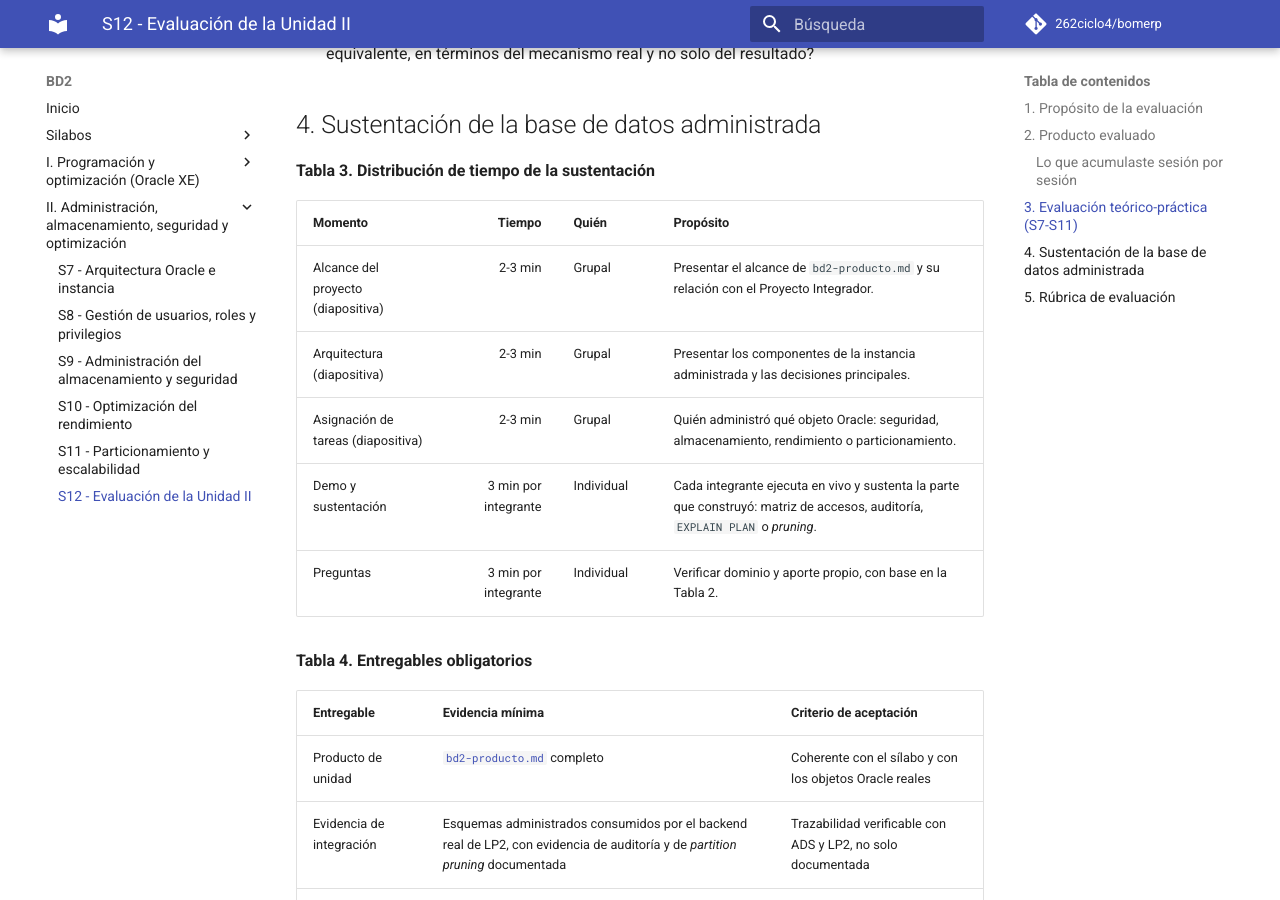
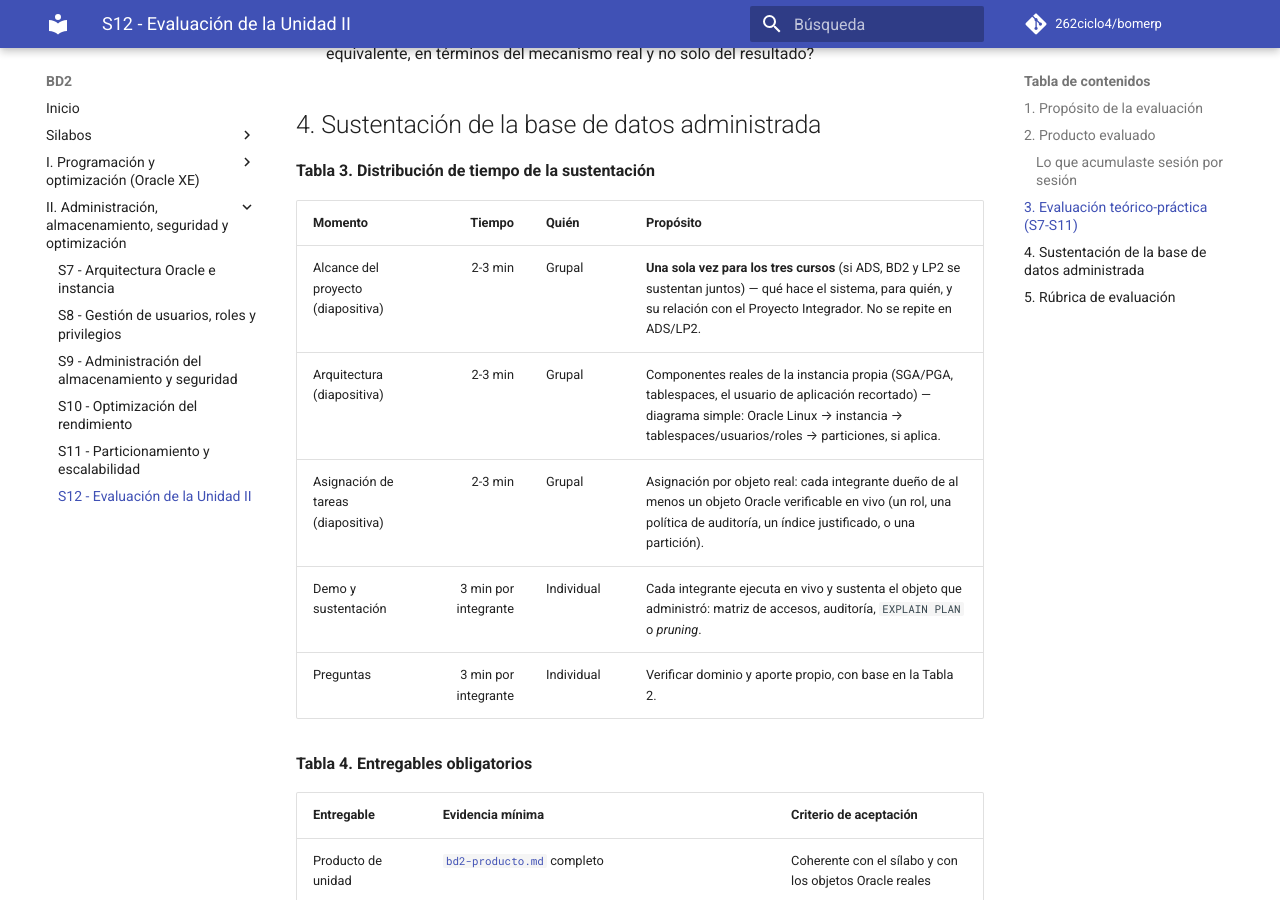
Before and after one commit to 262ciclo4/bomerp, an MkDocs documentation site: the page built from docs/bd2/sesiones/S12_Evaluacion_Unidad_2.md, in a window 1280 px wide and 900 px high, scrolled down 3109 px. Built offline with MkDocs 1.6.1 and Material for MkDocs 9.7.7, drawn with Linux system fonts in a browser that asks for light colours; comment, search, counter and statistics services are not loaded.

Commit message:
s12 evaluación unidad 2

```diff
--- a/docs/bd2/sesiones/S12_Evaluacion_Unidad_2.md
+++ b/docs/bd2/sesiones/S12_Evaluacion_Unidad_2.md
@@ -64,10 +64,10 @@ Preguntas de referencia (el docente puede formular equivalentes):
 
 | Momento | Tiempo | Quién | Propósito |
 |---|---:|---|---|
-| Alcance del proyecto (diapositiva) | 2-3 min | Grupal | Presentar el alcance de `bd2-producto.md` y su relación con el Proyecto Integrador. |
-| Arquitectura (diapositiva) | 2-3 min | Grupal | Presentar los componentes de la instancia administrada y las decisiones principales. |
-| Asignación de tareas (diapositiva) | 2-3 min | Grupal | Quién administró qué objeto Oracle: seguridad, almacenamiento, rendimiento o particionamiento. |
-| Demo y sustentación | 3 min por integrante | Individual | Cada integrante ejecuta en vivo y sustenta la parte que construyó: matriz de accesos, auditoría, `EXPLAIN PLAN` o *pruning*. |
+| Alcance del proyecto (diapositiva) | 2-3 min | Grupal | **Una sola vez para los tres cursos** (si ADS, BD2 y LP2 se sustentan juntos) — qué hace el sistema, para quién, y su relación con el Proyecto Integrador. No se repite en ADS/LP2. |
+| Arquitectura (diapositiva) | 2-3 min | Grupal | Componentes reales de la instancia propia (SGA/PGA, tablespaces, el usuario de aplicación recortado) — diagrama simple: Oracle Linux → instancia → tablespaces/usuarios/roles → particiones, si aplica. |
+| Asignación de tareas (diapositiva) | 2-3 min | Grupal | Asignación por objeto real: cada integrante dueño de al menos un objeto Oracle verificable en vivo (un rol, una política de auditoría, un índice justificado, o una partición). |
+| Demo y sustentación | 3 min por integrante | Individual | Cada integrante ejecuta en vivo y sustenta el objeto que administró: matriz de accesos, auditoría, `EXPLAIN PLAN` o *pruning*. |
 | Preguntas | 3 min por integrante | Individual | Verificar dominio y aporte propio, con base en la Tabla 2. |
 
 **Tabla 4. Entregables obligatorios**
```
Also changed, not shown: docs/ads/sesiones/S12_Evaluacion_Unidad_2.md (+4 -4 lines), docs/lp2/sesiones/S12_Evaluacion_Unidad_2.md (+4 -4 lines), docs/proyecto-integrador/u2/ads-producto.md (+1 -1 lines), docs/proyecto-integrador/u2/bd2-producto.md (+1 -1 lines), docs/proyecto-integrador/u2/lp2-demo.md (+1 -1 lines).
